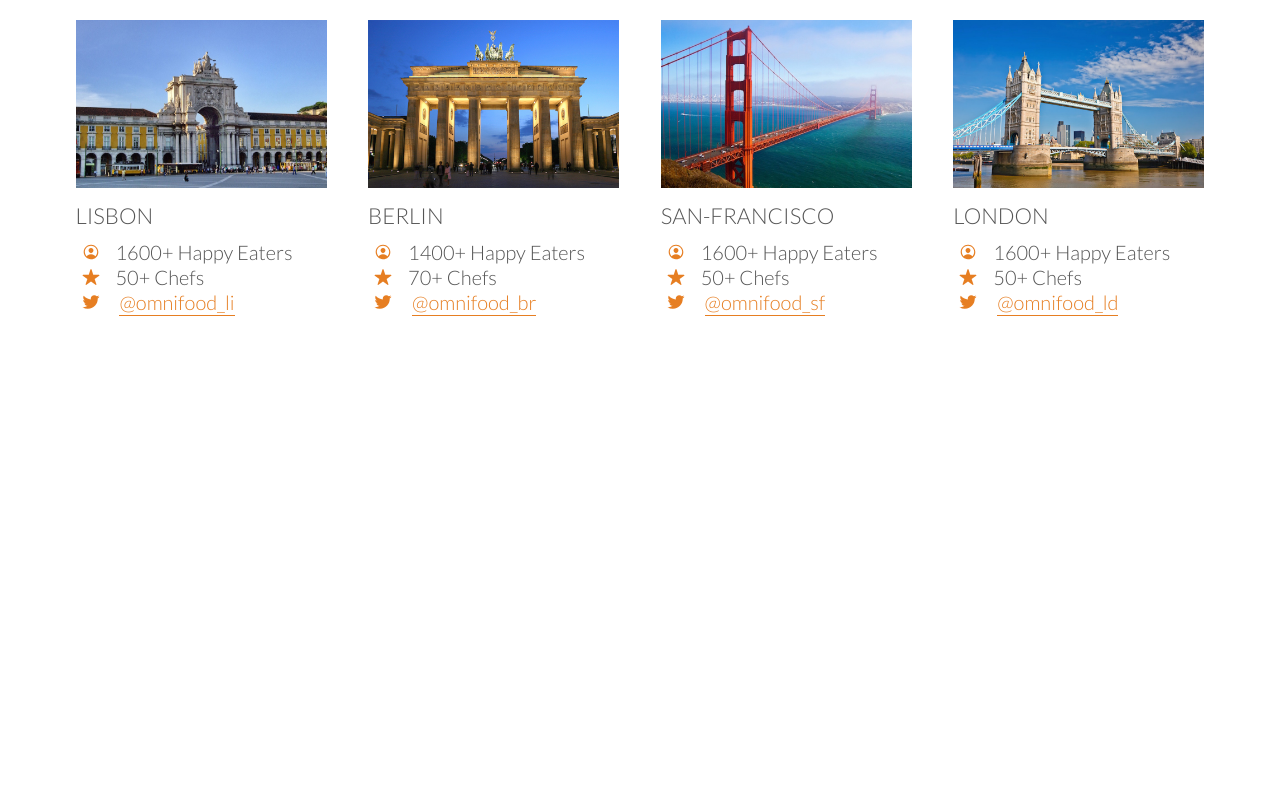
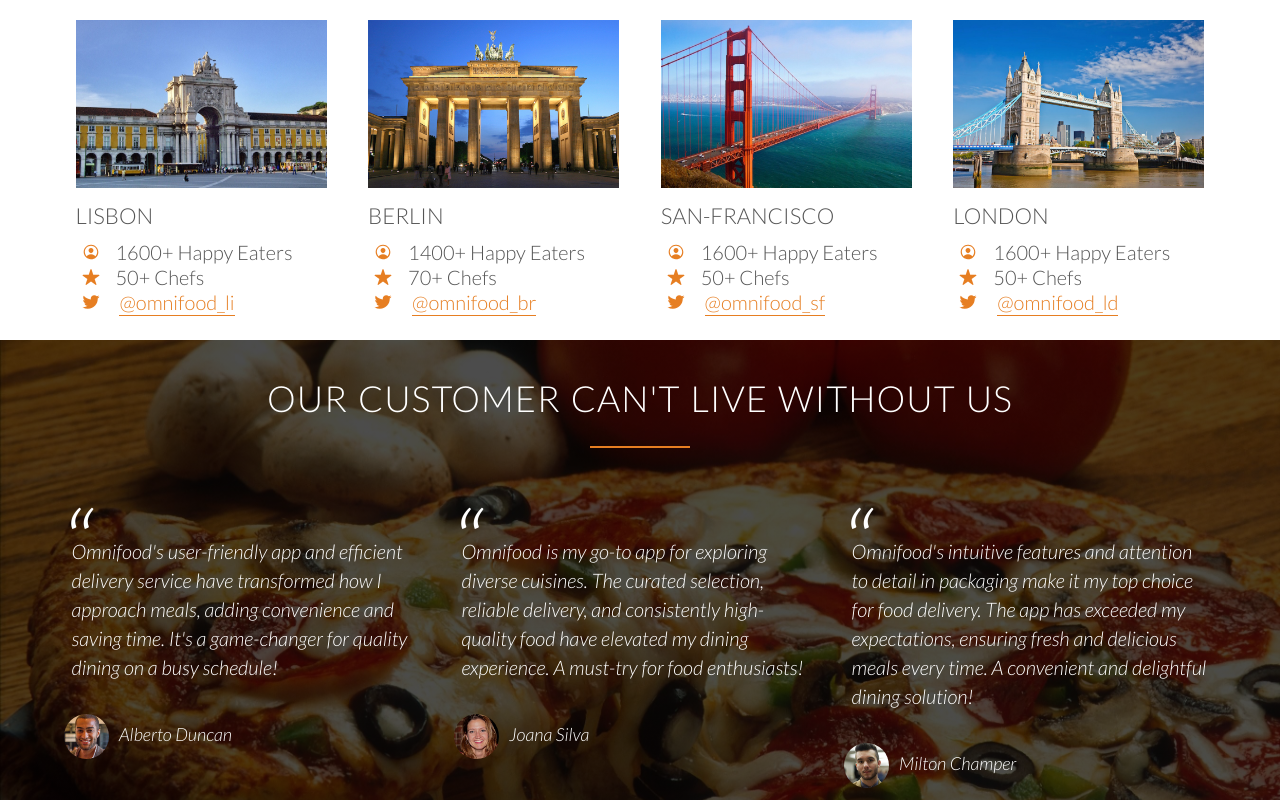
Before and after one commit to vrushabhkunturwar/OmniFoodHub, a plain HTML site: page index.html in a window 1280 px wide. Shown: the part 2828-3628 px from the top of the page. Before the commit the page ends 3168 px from the top, so only its background shows below. Drawn offline with nearby package versions, Linux system fonts and the light colour scheme.

Commit message:
custmoer testimonial completed

```diff
--- a/index.html
+++ b/index.html
@@ -220,6 +220,37 @@
     </section>
 
 
+    <section class="section-testimonials  ">
+      <div class="row test">
+        <h2>Our customer can't live without us</h2>
+      </div>
+      <div class="row section-features">
+        <div class="col span_1_of_3">
+          <blockquote>
+            Omnifood's user-friendly app and efficient delivery service have transformed how I approach meals, adding convenience and saving time. It's a game-changer for quality dining on a busy schedule!
+          </blockquote>
+          <cite>
+            <img src="./resources/imge/customer-1.jpg" alt="cust-1">Alberto Duncan
+          </cite>
+        </div>
+        <div class="col span_1_of_3">
+          <blockquote>
+            Omnifood is my go-to app for exploring diverse cuisines. The curated selection, reliable delivery, and consistently high-quality food have elevated my dining experience. A must-try for food enthusiasts!
+          </blockquote>
+          <cite>
+            <img src="./resources/imge/customer-2.jpg" alt="cust-2">Joana Silva
+          </cite>
+        </div>
+        <div class="col span_1_of_3">
+          <blockquote>
+            Omnifood's intuitive features and attention to detail in packaging make it my top choice for food delivery. The app has exceeded my expectations, ensuring fresh and delicious meals every time. A convenient and delightful dining solution!
+          </blockquote>
+          <cite>
+            <img src="./resources/imge/customer-3.jpg" alt="cust-3">Milton Champer
+        </div>
+      </div>
+    </section>
+
     <!-- icon  -->
     <script type="module" src="https://unpkg.com/ionicons@7.1.0/dist/ionicons/ionicons.esm.js"></script>
 <script nomodule src="https://unpkg.com/ionicons@7.1.0/dist/ionicons/ionicons.js"></script>
--- a/resources/CSS/style.css
+++ b/resources/CSS/style.css
@@ -17,6 +17,7 @@ html{
 } */
 header{
     background-image:linear-gradient(rgba(0,0,0,0.6),rgba(0,0,0,0.6)), url(./img/hero.jpg);
+    background-attachment: fixed;
     height: 100vh;
     background-size: cover;
     background-position: center;
@@ -295,3 +296,44 @@ a:active{
     border-bottom: 1px solid transparent;
     transition: border-bottom 0.5s, color 0.5s;
 }
+
+
+.section-testimonials{
+    background-image: linear-gradient(rgba(0,0,0,0.7), rgba(0,0,0,0.7)), url(./img/back-customers.jpg);
+    width: 100%;
+    background-size: cover;
+    overflow: hidden;
+    color: #fff;
+    background-attachment: fixed;
+    /* border-radius: 10px; */
+}
+.test{
+    margin-top: 40px;
+    margin-bottom: -40px;
+}
+blockquote{
+    padding: 2%;
+    font-style: italic;
+    line-height: 145%;
+    /* margin-top: 40px; */
+    position: relative;
+}
+cite{
+    font-size: 90%;
+    display: block;
+    margin-top: 25px;
+}
+cite img{
+    height: 45px;
+    border-radius: 50%;
+    margin-right: 10px;
+    vertical-align: middle;
+}
+blockquote::before{
+    content: '\201C';
+    font-size: 500%;
+    display: block;
+    position: absolute;
+    top:0;
+    left: -3px;
+}
```
Also changed, not shown: resources/CSS/img/back-customers.jpg (added), resources/imge/customer-1.jpg (added), resources/imge/customer-2.jpg (added), resources/imge/customer-3.jpg (added).
